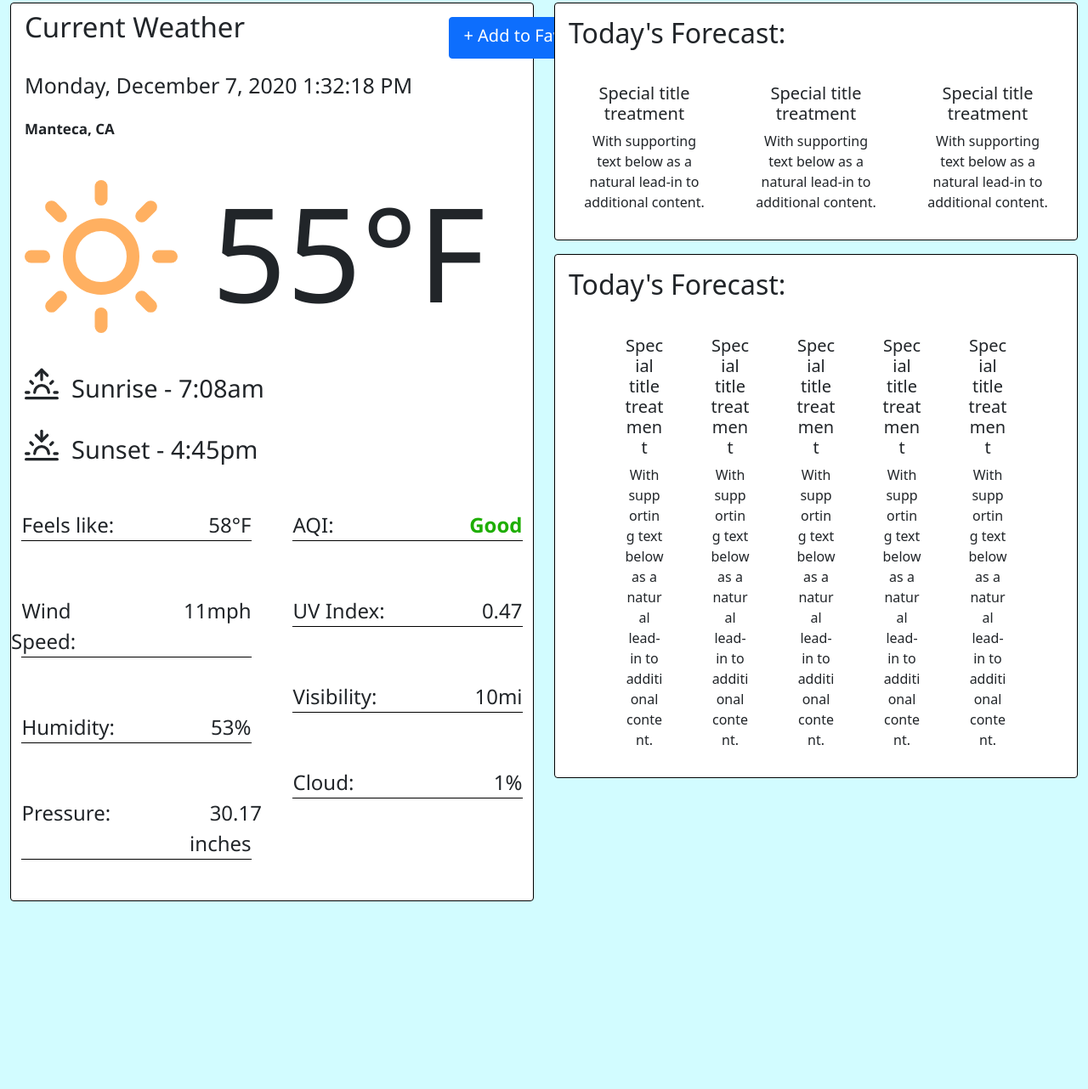
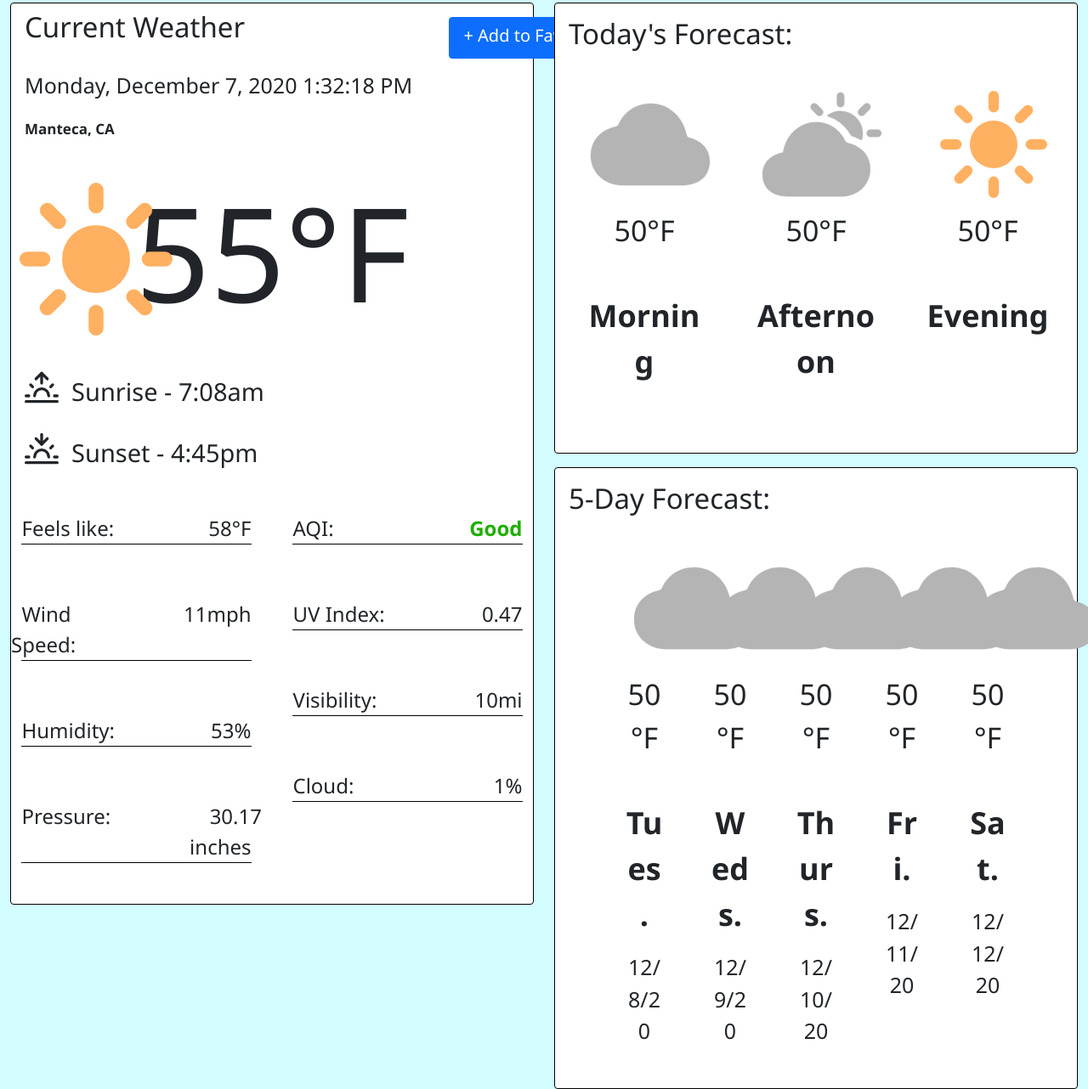
Before and after one commit to cgonzalez1993/WeatherApp, a plain HTML site: page index.html in a window 1280 px wide. Shown: the part 95-1377 px from the top of the page at 85% size. Before the commit the page ends 1156 px from the top, so only its background shows below. Drawn offline with nearby package versions, Linux system fonts and the light colour scheme.

Commit message:
More front end work completed

```diff
--- a/css/style.css
+++ b/css/style.css
@@ -120,3 +120,29 @@ button:hover {
 .cardOutline {
     border-color: black;
 }
+
+.cardTemp {
+    font-family: 'Segoe UI', Tahoma, Geneva, Verdana, sans-serif;
+    font-size: 34px;
+    font-weight: normal;
+}
+
+.cardDay {
+    font-family: 'Segoe UI', Tahoma, Geneva, Verdana, sans-serif;
+    font-size: 36px;
+    font-weight: bold;
+}
+
+.cardDate {
+    font-family: 'Segoe UI', Tahoma, Geneva, Verdana, sans-serif;
+    font-size: 25px;
+    font-weight: normal;
+}
+
+.weatherIconCloud {
+    color: #B4B4B4;
+}
+
+.weatherSun {
+    color: #B4B4B4;
+}
--- a/index.html
+++ b/index.html
@@ -21,6 +21,7 @@ Desktop Weather Application
         integrity="sha384-vp86vTRFVJgpjF9jiIGPEEqYqlDwgyBgEF109VFjmqGmIY/Y4HV4d3Gp2irVfcrp" crossorigin="anonymous">
 
     <script src="https://unpkg.com/feather-icons"></script>
+    <script src="https://unpkg.com/ionicons@5.2.3/dist/ionicons.js"></script>
     <title>Weather Thingy</title>
 </head>
 
@@ -87,22 +88,26 @@ Desktop Weather Application
                             </div>
                             <div class="row">
                                 <div class="col-12">
-                                    <p class="px-3 cityName mt-3" id="todayDate">Manteca, CA</p>
+                                    <p class="px-3 cityName mt-3" id="location">Manteca, CA</p>
                                 </div>
                             </div>
                             <div class="row">
-                                <div class="col-12 mb-">
-                                    <p class="px-3 tempNow" id="todayDate"><i data-feather="sun" style="width: 180px; height: 180px" class="mb-4 sun"></i>&nbsp;55°F</p>
+                                <div class="col-2">
+                                    <ion-icon name="sunny" style="width: 200px; height: 200px" class="sun mt-4"></ion-icon>
+                                </div>
+                                <div class="col-10">
+                                    <p class="px-3 noPadding tempNow" id="todayTemp">&nbsp;55°F</p>
+
+                                </div>
+                            </div>
+                            <div class="row mt-4">
+                                <div class="col-12">
+                                    <p class="px-3 sunSetting" id="todaySR"><i data-feather="sunrise" style="width: 40px; height: 40px" class="mb-3"></i>&nbsp; Sunrise - 7:08am</p>
                                 </div>
                             </div>
                             <div class="row">
                                 <div class="col-12">
-                                    <p class="px-3 sunSetting" id="todayDate"><i data-feather="sunrise" style="width: 40px; height: 40px" class="mb-3"></i>&nbsp; Sunrise - 7:08am</p>
-                                </div>
-                            </div>
-                            <div class="row">
-                                <div class="col-12">
-                                    <p class="px-3 sunSetting" id="todayDate"><i data-feather="sunset" style="width: 40px; height: 40px"class="mb-3"></i>&nbsp; Sunset - 4:45pm</p>
+                                    <p class="px-3 sunSetting" id="todaySS"><i data-feather="sunset" style="width: 40px; height: 40px"class="mb-3"></i>&nbsp; Sunset - 4:45pm</p>
                                 </div>
                             </div>
                             <br>
@@ -208,41 +213,38 @@ Desktop Weather Application
             <div class="col-6">
                 <div class="row">
                     <div class="col-12">
-                        <div class="card cardOutline">
+                        <div class="card cardOutline ">
                             <div class="card-body">
                                 <div class="row">
                                     <div class="col-12">
-                                        <h2>Today's Forecast:</h2>
+                                        <h2 class="subtitle">Today's Forecast:</h2>
                                     </div>
                                 </div>
                                 <div class="row mt-3">
                                     <div class="col-4">
                                         <div class="text-center">
                                             <div class="card-body">
-                                                <h5 class="card-title">Special title treatment</h5>
-                                                <p class="card-text">With supporting text below as a natural lead-in to
-                                                    additional content.</p>
-
+                                                <ion-icon class="weatherIconCloud" name="cloud" style="width: 160px; height: 140px"></ion-icon>
+                                                <p class="card-title cardTemp">50°F</p>
+                                                <p class="card-text cardDay mt-5 mb-5">Morning</p>
                                             </div>
                                         </div>
                                     </div>
                                     <div class="col-4">
                                         <div class="text-center">
                                             <div class="card-body">
-                                                <h5 class="card-title">Special title treatment</h5>
-                                                <p class="card-text">With supporting text below as a natural lead-in to
-                                                    additional content.</p>
-
+                                                <ion-icon class="weatherIconCloud" name="partly-sunny" style="width: 160px; height: 140px"></ion-icon>
+                                                <p class="card-title cardTemp">50°F</p>
+                                                <p class="card-text cardDay mt-5 mb-5">Afternoon</p>
                                             </div>
                                         </div>
                                     </div>
                                     <div class="col-4">
                                         <div class="text-center">
                                             <div class="card-body">
-                                                <h5 class="card-title">Special title treatment</h5>
-                                                <p class="card-text">With supporting text below as a natural lead-in to
-                                                    additional content.</p>
-
+                                                <ion-icon class="sun" name="sunny" style="width: 160px; height: 140px"></ion-icon>
+                                                <p class="card-title cardTemp">50°F</p>
+                                                <p class="card-text cardDay mt-5 mb-5">Evening</p>
                                             </div>
                                         </div>
                                     </div>
@@ -255,7 +257,7 @@ Desktop Weather Application
                             <div class="card-body">
                                 <div class="row">
                                     <div class="col-12">
-                                        <h2>Today's Forecast:</h2>
+                                        <h2 class="subtitle">5-Day Forecast:</h2>
                                     </div>
                                 </div>
                                 <div class="row mt-3">
@@ -263,9 +265,10 @@ Desktop Weather Application
                                     <div class="col-2">
                                         <div class="text-center">
                                             <div class="card-body">
-                                                <h5 class="card-title">Special title treatment</h5>
-                                                <p class="card-text">With supporting text below as a natural lead-in to
-                                                    additional content.</p>
+                                                <ion-icon class="weatherIconCloud" name="cloud" style="width: 160px; height: 140px"></ion-icon>
+                                                <p class="card-title cardTemp">50°F</p>
+                                                <p class="card-text cardDay mt-5">Tues.</p>
+                                                <p class="cardDate">12/8/20</p>
 
                                             </div>
                                         </div>
@@ -273,9 +276,10 @@ Desktop Weather Application
                                     <div class="col-2">
                                         <div class="text-center">
                                             <div class="card-body">
-                                                <h5 class="card-title">Special title treatment</h5>
-                                                <p class="card-text">With supporting text below as a natural lead-in to
-                                                    additional content.</p>
+                                                <ion-icon class="weatherIconCloud" name="cloud" style="width: 160px; height: 140px"></ion-icon>
+                                                <p class="card-title cardTemp">50°F</p>
+                                                <p class="card-text cardDay mt-5">Weds.</p>
+                                                <p class="cardDate">12/9/20</p>
 
                                             </div>
                                         </div>
@@ -283,9 +287,10 @@ Desktop Weather Application
                                     <div class="col-2">
                                         <div class="text-center">
                                             <div class="card-body">
-                                                <h5 class="card-title">Special title treatment</h5>
-                                                <p class="card-text">With supporting text below as a natural lead-in to
-                                                    additional content.</p>
+                                                <ion-icon class="weatherIconCloud" name="cloud" style="width: 160px; height: 140px"></ion-icon>
+                                                <p class="card-title cardTemp">50°F</p>
+                                                <p class="card-text cardDay mt-5">Thurs.</p>
+                                                <p class="cardDate">12/10/20</p>
 
                                             </div>
                                         </div>
@@ -293,9 +298,10 @@ Desktop Weather Application
                                     <div class="col-2">
                                         <div class="text-center">
                                             <div class="card-body">
-                                                <h5 class="card-title">Special title treatment</h5>
-                                                <p class="card-text">With supporting text below as a natural lead-in to
-                                                    additional content.</p>
+                                                <ion-icon class="weatherIconCloud" name="cloud" style="width: 160px; height: 140px"></ion-icon>
+                                                <p class="card-title cardTemp">50°F</p>
+                                                <p class="card-text cardDay mt-5">Fri.</p>
+                                                <p class="cardDate">12/11/20</p>
 
                                             </div>
                                         </div>
@@ -303,9 +309,10 @@ Desktop Weather Application
                                     <div class="col-2">
                                         <div class="text-center">
                                             <div class="card-body">
-                                                <h5 class="card-title">Special title treatment</h5>
-                                                <p class="card-text">With supporting text below as a natural lead-in to
-                                                    additional content.</p>
+                                                <ion-icon class="weatherIconCloud" name="cloud" style="width: 160px; height: 140px"></ion-icon>
+                                                <p class="card-title cardTemp">50°F</p>
+                                                <p class="card-text cardDay mt-5">Sat.</p>
+                                                <p class="cardDate">12/12/20</p>
 
                                             </div>
                                         </div>
```
